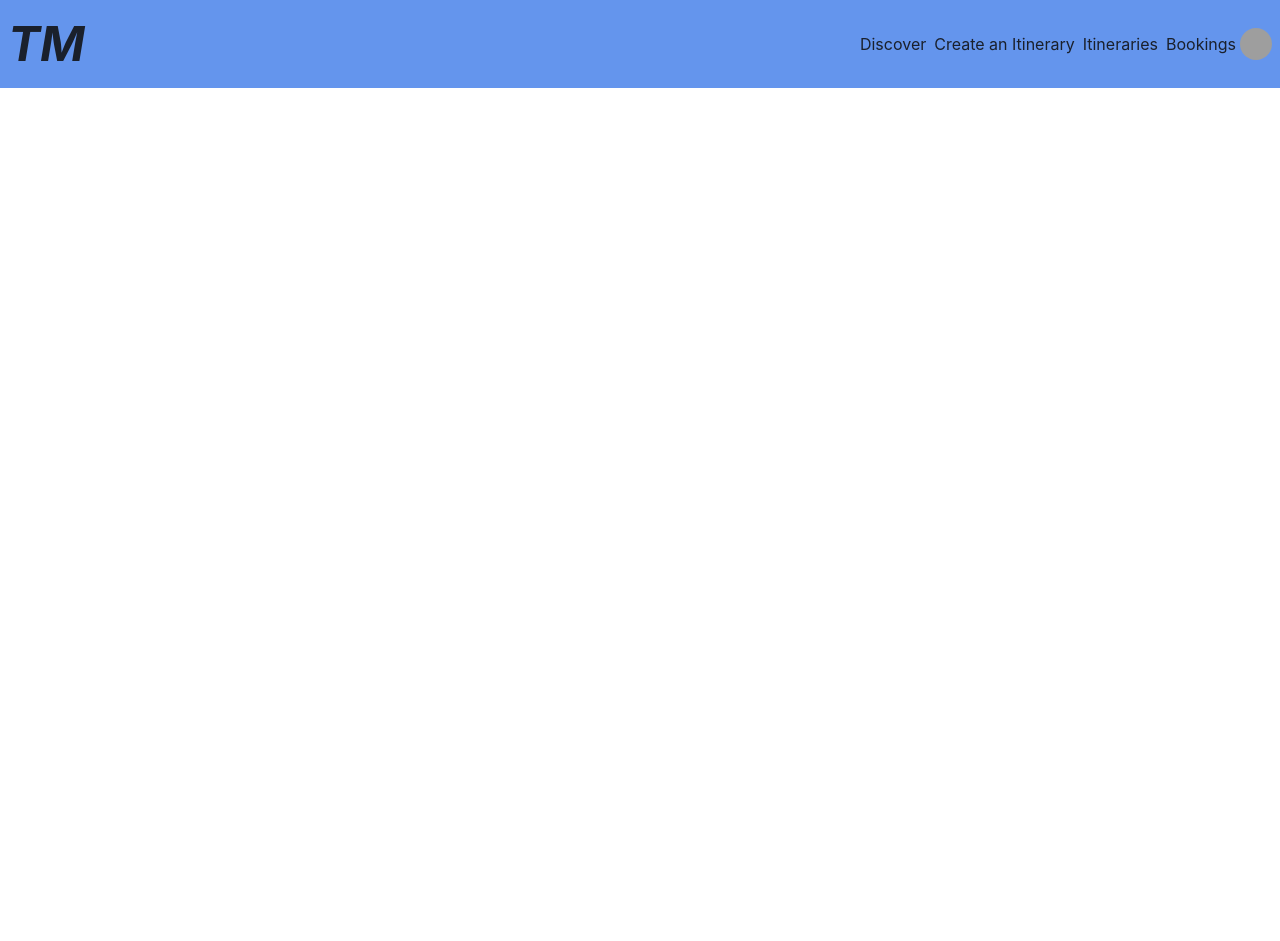
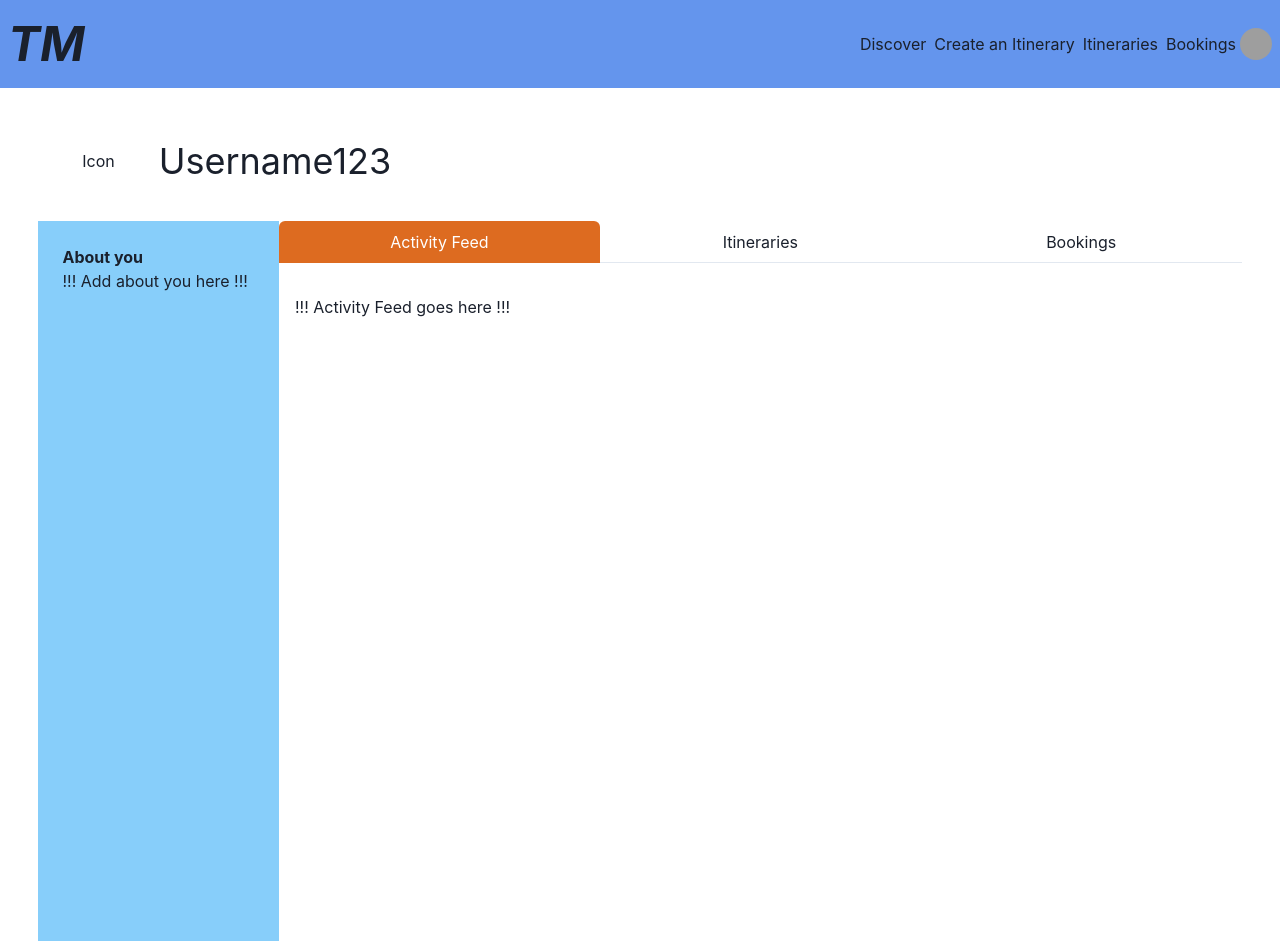
Before and after one commit to chen1ting/TravelMaster, a React (Create React App) app in the folder frontend/: page /profile in a window 1280 px wide. Before the commit the page ends 800 px from the top, so only its background shows below. Built offline with nearby package versions, Linux system fonts and the light colour scheme; grey boxes are pictures that could not be loaded.

Commit message:
Profile page layout done (beta)
Subpages to do:
Activity Feed & Bookings : Aiden
Itineraries : YJ

```diff
--- a/frontend/src/App.js
+++ b/frontend/src/App.js
@@ -12,6 +12,7 @@ import SignUp from "./Components/SignUp";
 import Discover from "./Pages/Discover";
 import Reviews from "./Pages/Reviews";
 import ActivityDescription from './Pages/ActivityDescription';
+import Profile from "./Pages/Profile";
 
 
 function App() {
@@ -37,6 +38,10 @@ function App() {
                         element={<ActivityDescription/>}
                     />
                     <Route
+                        path="profile"
+                        element={<Profile/>}
+                    />
+                    <Route
                         path=""
                         element={<SignIn/>}
                     />
--- /dev/null
+++ b/frontend/src/Components/ProfileSubPages/ActivityFeed.js
@@ -0,0 +1,7 @@
+const ActivityFeed = () => {
+    return (
+        <p>!!! Activity Feed goes here !!!</p>
+    )
+}
+
+export default ActivityFeed;
--- /dev/null
+++ b/frontend/src/Components/ProfileSubPages/Bookings.js
@@ -0,0 +1,7 @@
+const Bookings = () => {
+    return (
+        <p>!!! Bookings go here !!!</p>
+    )
+}
+
+export default Bookings;
--- /dev/null
+++ b/frontend/src/Components/ProfileSubPages/Itineraries.js
@@ -0,0 +1,7 @@
+const Itineraries = () => {
+    return (
+        <p>YJ to do</p>
+    )
+}
+
+export default Itineraries;
--- /dev/null
+++ b/frontend/src/Pages/Profile.js
@@ -0,0 +1,65 @@
+import {Box, Grid, GridItem, Tab, TabList, TabPanel, TabPanels, Tabs, Text} from "@chakra-ui/react";
+import ActivityFeed from "../Components/ProfileSubPages/ActivityFeed";
+import Itineraries from "../Components/ProfileSubPages/Itineraries";
+import Bookings from "../Components/ProfileSubPages/Bookings";
+
+const Profile = () => {
+    return (
+        <Grid
+            templateAreas={`'icon username username'
+                            'about about tabs'`}
+            gridTemplateRows={'15% 90%'}
+            gridTemplateColumns={'10% 10% 80%'}
+            h='100vh'
+            mt={'1%'}
+            ml={'3%'}
+            mr={'3%'}
+        >
+            <GridItem area={'icon'}>
+                <Box position={'relative'} top={'50%'} left={'50%'} transform={'translate(-50%,-50%)'}
+                     textAlign={"center"}>
+                    {/*Add user icon here*/}
+                    Icon
+                </Box>
+
+            </GridItem>
+            <GridItem area={'username'}>
+                <Box position={'relative'} top={'50%'} left={'50%'} transform={'translate(-50%,-50%)'}>
+                    {/*Add username here*/}
+                    <Text fontSize='4xl'>Username123</Text>
+                </Box>
+            </GridItem>
+            <GridItem area={'about'} bg={'lightskyblue'}>
+                <Box
+                    mt={'10%'}
+                    ml={'10%'}
+                    mr={'10%'}>
+                    <Text fontWeight='bold'>About you</Text>
+                    !!! Add about you here !!!
+                </Box>
+            </GridItem>
+            <GridItem area={'tabs'}>
+                <Tabs isFitted variant='enclosed'>
+                    <TabList mb='1em'>
+                        <Tab _selected={{ color: 'white', bg: 'orange.500' }}>Activity Feed</Tab>
+                        <Tab _selected={{ color: 'white', bg: 'green.400' }}>Itineraries</Tab>
+                        <Tab _selected={{ color: 'white', bg: 'blue.400' }}>Bookings</Tab>
+                    </TabList>
+                    <TabPanels>
+                        <TabPanel>
+                            <ActivityFeed></ActivityFeed>
+                        </TabPanel>
+                        <TabPanel>
+                            <Itineraries></Itineraries>
+                        </TabPanel>
+                        <TabPanel>
+                            <Bookings></Bookings>
+                        </TabPanel>
+                    </TabPanels>
+                </Tabs>
+            </GridItem>
+        </Grid>
+    )
+}
+
+export default Profile;
```
